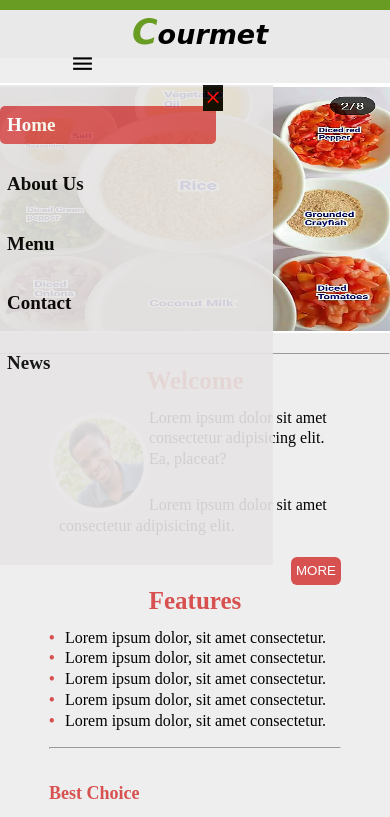
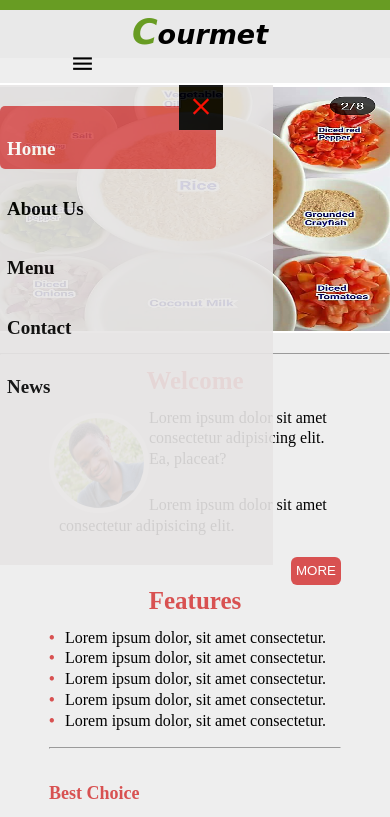
Before and after one commit to Tiana-droid/menu-page, a plain HTML site: page index.html in a window 390 px wide. Both pictures are taken after a click on the icon 132 px from the left and 64 px from the top of the page. Shown: the top 817 px of the page. Drawn offline with Linux system fonts and the light colour scheme.

Commit message:
Added some paddings to the close buttons

```diff
--- a/styles/media.css
+++ b/styles/media.css
@@ -42,9 +42,10 @@
     }
     .small_screen .close {
         display: block;
-        font-size: 20px;
+        font-size: 28px;
+        background: black;
+        padding: 4px 8px;
         color: red;
-        background: black;
         float: right;
         margin-left: 5em;
         margin-bottom: 7px;
--- a/styles/port.css
+++ b/styles/port.css
@@ -40,8 +40,9 @@
     }
     .small_screen .close {
         display: block;
-        font-size: 25px;
+        font-size: 28px;
         background: black;
+        padding: 4px 8px;
         color: red;
         float: right;
         margin-left: 5em;
```
Also changed, not shown: index.html (line endings or trailing spaces), 1 other file.
